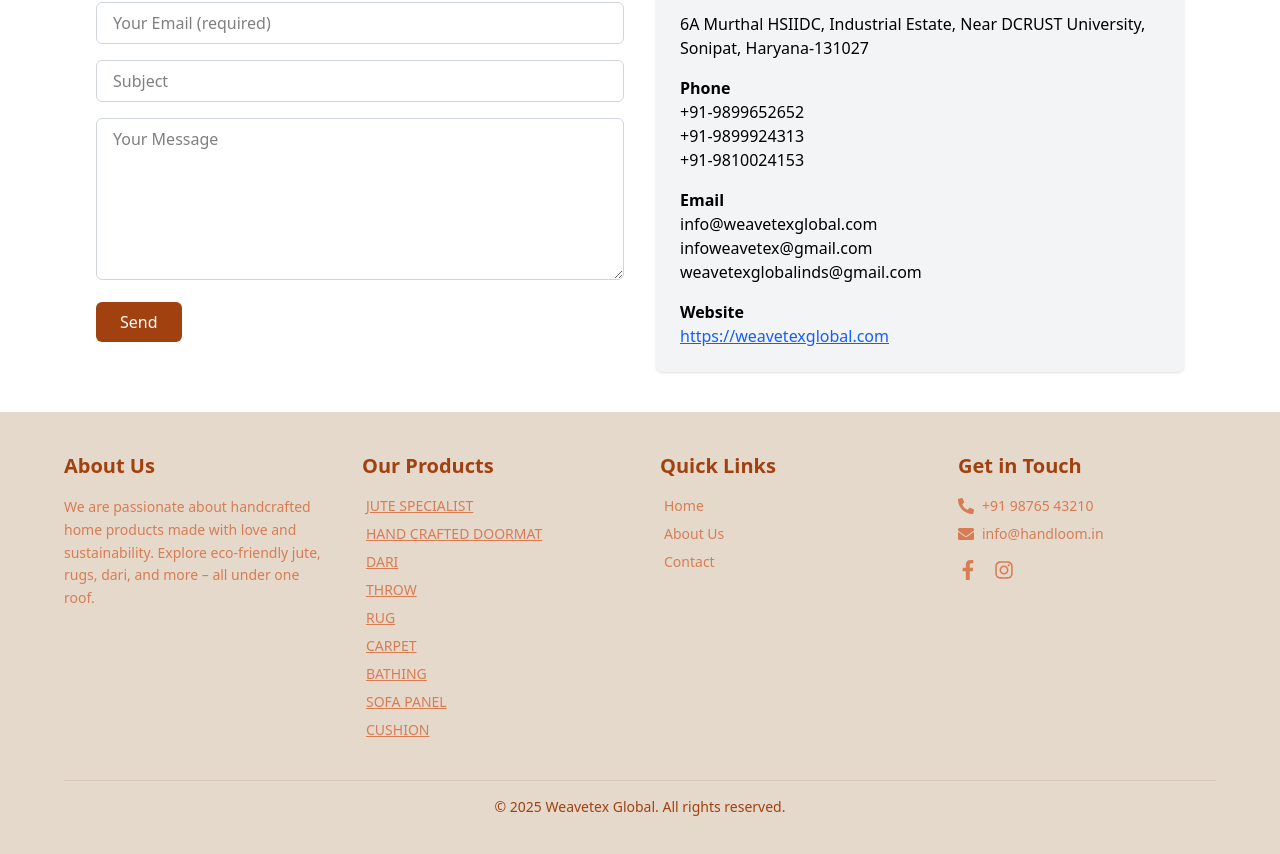
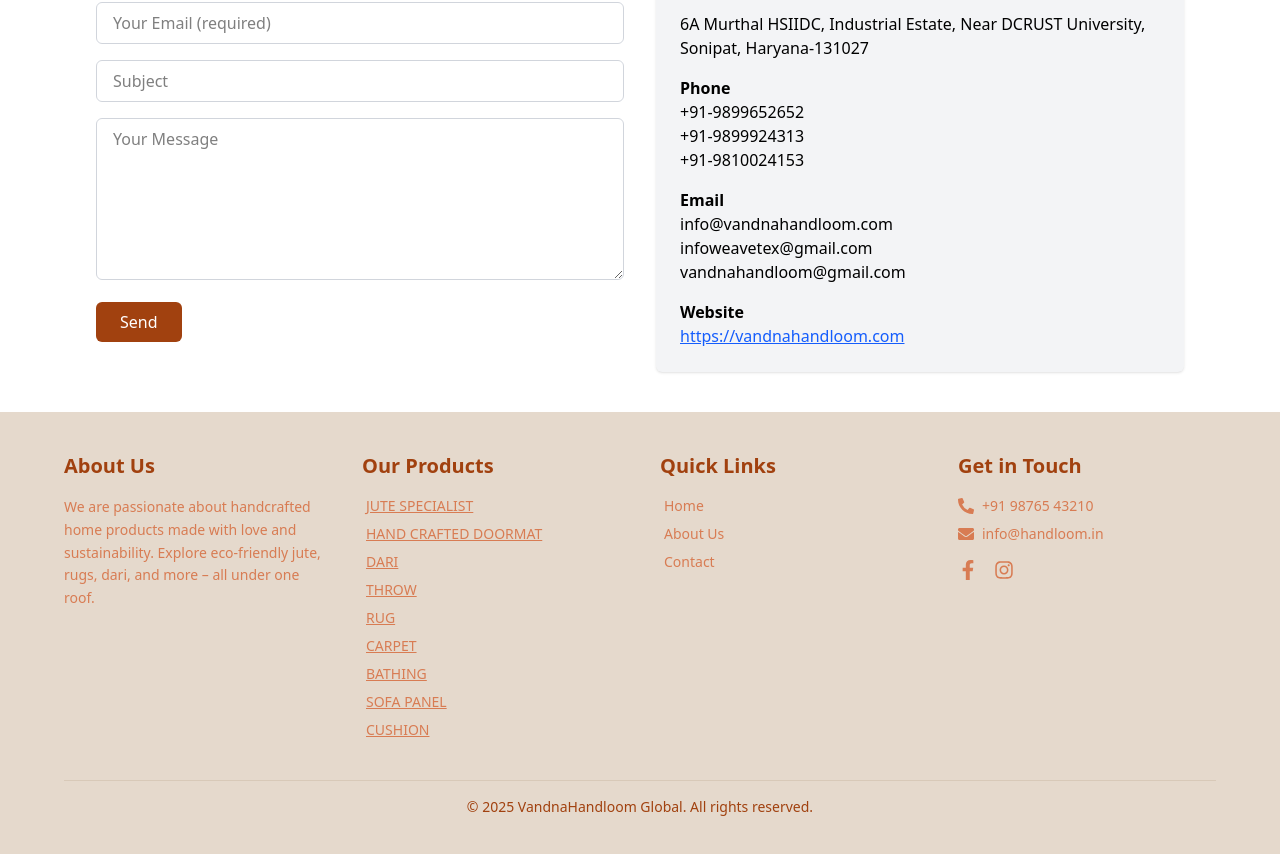
Before and after one commit to gfuid/VandnaHandloom, a React (Vite) app: page /contact in a window 1280 px wide. Shown: the part 246-1100 px from the top of the page. Built offline with nearby package versions, Linux system fonts and the light colour scheme.

Commit message:
some updated and fix small isssue on navbar clicking

```diff
--- a/src/Contact/Contact.jsx
+++ b/src/Contact/Contact.jsx
@@ -94,20 +94,20 @@
 
           <div className="mt-4">
             <h4 className="font-semibold">Email</h4>
-            <p>info@weavetexglobal.com</p>
+            <p>info@vandnahandloom.com</p>
             <p>infoweavetex@gmail.com</p>
-            <p>weavetexglobalinds@gmail.com</p>
+            <p>vandnahandloom@gmail.com</p>
           </div>
 
           <div className="mt-4">
             <h4 className="font-semibold">Website</h4>
             <a
-              href="https://weavetexglobal.com"
+              href="https://vandnahandloom.com"
               className="text-blue-600 underline"
               target="_blank"
               rel="noopener noreferrer"
             >
-              https://weavetexglobal.com
+              https://vandnahandloom.com
             </a>
           </div>
         </div>
--- a/src/Product/Carpet.jsx
+++ b/src/Product/Carpet.jsx
@@ -30,7 +30,7 @@
   }, []);
 
   return (
-    <section className="bg-[#FDF9F3] px-6 py-20 md:px-20 overflow-hidden">
+    <section className="bg-[#FDF9F3] px-6 py-20 md:px-20 overflow-hidden mt-24">
       {/* Header */}
       <div className="text-center mb-14" data-aos="fade-down">
         <h2 className="text-4xl font-bold text-[#3D2A22]">Our Carpet Collection</h2>
--- a/src/components/AnimatedCursor.jsx
+++ b/src/components/AnimatedCursor.jsx
@@ -1,17 +1,35 @@
-// AnimatedCursor.jsx
 import React, { useEffect, useState } from "react";
 import { motion } from "framer-motion";
 
 export default function AnimatedCursor() {
   const [mousePos, setMousePos] = useState({ x: 0, y: 0 });
+  const [isMobile, setIsMobile] = useState(false);
 
   useEffect(() => {
+    // Detect screen size
+    const checkIfMobile = () => {
+      setIsMobile(window.innerWidth <= 768); // Adjust as needed
+    };
+
+    checkIfMobile();
+    window.addEventListener("resize", checkIfMobile);
+
+    return () => {
+      window.removeEventListener("resize", checkIfMobile);
+    };
+  }, []);
+
+  useEffect(() => {
+    if (isMobile) return;
+
     const mouseMove = (e) => {
       setMousePos({ x: e.clientX, y: e.clientY });
     };
     window.addEventListener("mousemove", mouseMove);
     return () => window.removeEventListener("mousemove", mouseMove);
-  }, []);
+  }, [isMobile]);
+
+  if (isMobile) return null; // ✅ Don't render on mobile
 
   return (
     <>
--- a/src/components/Footer.jsx
+++ b/src/components/Footer.jsx
@@ -85,7 +85,7 @@
 
       {/* Footer Bottom */}
       <div className="border-t border-[#D8C9B8] pt-4 text-center text-sm text-[#A1410F]">
-        © {year} Weavetex Global. All rights reserved.
+        © {year} VandnaHandloom Global. All rights reserved.
       </div>
     </footer>
   );
--- a/src/components/Hero.jsx
+++ b/src/components/Hero.jsx
@@ -44,13 +44,7 @@
     image: s5,
     link: "/products/rug",
   },
-  {
-    title: "Designer Floor Mat",
-    description: "Premium textures. Modern design. Timeless quality.",
-    buttonText: "EXPLORE",
-    image: s5,
-    link: "/products/braided", // ✅ Should match actual route
-  },
+
 ];
 
 export default function HeroSection() {
--- a/src/components/Navbar.jsx
+++ b/src/components/Navbar.jsx
@@ -1,9 +1,9 @@
-import React, { useEffect, useState } from 'react';
-import { Link } from 'react-router-dom';
-import logo from '../assets/vandna.jpeg';
-import AOS from 'aos';
-import 'aos/dist/aos.css';
-import { FaBars, FaTimes } from 'react-icons/fa';
+import React, { useEffect, useState } from "react";
+import { Link } from "react-router-dom";
+import logo from "../assets/vandna.jpeg";
+import AOS from "aos";
+import "aos/dist/aos.css";
+import { FaBars, FaTimes } from "react-icons/fa";
 
 const products = [
   { label: "JUTE SPECIALIST", link: "/products/jute-specialist" },
@@ -32,30 +32,46 @@
         {/* Logo + Brand */}
         <Link to="/">
           <div className="flex items-center space-x-4" data-aos="fade-right">
-            <img src={logo} alt="Vandna Logo" className="h-16 w-16 object-cover rounded-full" />
+            <img
+              src={logo}
+              alt="Vandna Logo"
+              className="h-16 w-16 object-cover rounded-full"
+            />
             <div>
-              <span className="text-white text-2xl md:text-3xl font-bold">Vandna Handloom</span>
-              <p className="text-sm text-gray-200 font-medium">Exporter • Importer • Manufacturer</p>
+              <span className="text-white text-2xl md:text-3xl font-bold">
+                Vandna Handloom
+              </span>
+              <p className="text-sm text-gray-200 font-medium">
+                Exporter • Importer • Manufacturer
+              </p>
             </div>
           </div>
         </Link>
 
         {/* Desktop Navigation */}
         <nav className="hidden md:flex space-x-8 text-white text-lg font-light">
-          <Link to="/" className="hover:text-gray-300" data-aos="fade-down">Home</Link>
+          <Link to="/" className="hover:text-gray-300" data-aos="fade-down">
+            Home
+          </Link>
 
           <div
             className="relative"
             onMouseEnter={() => setShowDropdown(true)}
             onMouseLeave={() => setShowDropdown(false)}
           >
-            <span className="cursor-pointer hover:text-gray-300" data-aos="fade-down">Product</span>
+            <span
+              className="cursor-pointer hover:text-gray-300"
+              data-aos="fade-down"
+            >
+              Product
+            </span>
             {showDropdown && (
               <div className="absolute top-full left-0 w-56 mt-0 bg-[#A1410F] rounded-xl shadow-lg z-50">
                 {products.map((item, index) => (
                   <Link
                     key={index}
                     to={item.link}
+                    onClick={() => setShowDropdown(false)} // 👈 add this
                     className="block px-4 py-2 text-sm uppercase font-semibold hover:bg-[#b68a73] border-b border-white last:border-0 transition duration-300"
                   >
                     {item.label}
@@ -65,12 +81,27 @@
             )}
           </div>
 
-          <Link to="/about" className="hover:text-gray-300" data-aos="fade-down">About</Link>
-          <Link to="/contact" className="hover:text-gray-300" data-aos="fade-down">Contact</Link>
+          <Link
+            to="/about"
+            className="hover:text-gray-300"
+            data-aos="fade-down"
+          >
+            About
+          </Link>
+          <Link
+            to="/contact"
+            className="hover:text-gray-300"
+            data-aos="fade-down"
+          >
+            Contact
+          </Link>
         </nav>
 
         {/* Mobile Toggle */}
-        <div className="md:hidden text-white text-2xl" onClick={() => setMobileMenu(!mobileMenu)}>
+        <div
+          className="md:hidden text-white text-2xl"
+          onClick={() => setMobileMenu(!mobileMenu)}
+        >
           {mobileMenu ? <FaTimes /> : <FaBars />}
         </div>
       </div>
@@ -78,7 +109,9 @@
       {/* Mobile Navigation */}
       {mobileMenu && (
         <div className="md:hidden mt-4 space-y-2 bg-[#A1410F] text-white rounded-lg p-4">
-          <Link to="/" className="block hover:text-gray-300">Home</Link>
+          <Link to="/" className="block hover:text-gray-300">
+            Home
+          </Link>
 
           <div>
             <div
@@ -95,17 +128,23 @@
   <Link
     key={index}
     to={item.link}
+    onClick={() => {
+      setMobileProductDropdown(false);
+      setMobileMenu(false);
+    }}
     className="block text-sm uppercase hover:text-gray-300"
   >
     {item.label}
   </Link>
 ))}
+
               </div>
             )}
           </div>
 
-          <Link to="/about" className="block hover:text-gray-300">About</Link>
-          <Link to="/contact" className="block hover:text-gray-300">Contact</Link>
+          <Link to="/about" className="block hover:text-gray-300" onClick={() => setMobileMenu(false)}>About</Link>
+<Link to="/contact" className="block hover:text-gray-300" onClick={() => setMobileMenu(false)}>Contact</Link>
+
         </div>
       )}
     </header>
--- a/src/components/Second.jsx
+++ b/src/components/Second.jsx
@@ -2,6 +2,7 @@
 import s4 from "../assets/jute.webp";
 import s5 from "../assets/dari.webp";
 import AOS from "aos";
+import {Link } from "react-router-dom"
 import "aos/dist/aos.css";
 
 const Second = () => {
@@ -50,6 +51,7 @@
             of home furnishing products, our journey is a testament to unmatched
             quality, artistic finesse, and timeless tradition.
           </p>
+          <Link to="/about">
           <button
             className="mt-4 px-6 py-2 border border-white hover:bg-white hover:text-[#A1410F] transition duration-300 text-sm tracking-wider"
             data-aos="fade-up"
@@ -57,6 +59,7 @@
           >
             LEARN MORE
           </button>
+          </Link>
         </div>
       </div>
     </section>
```
Lines whose indentation alone changed are shown as unchanged.
